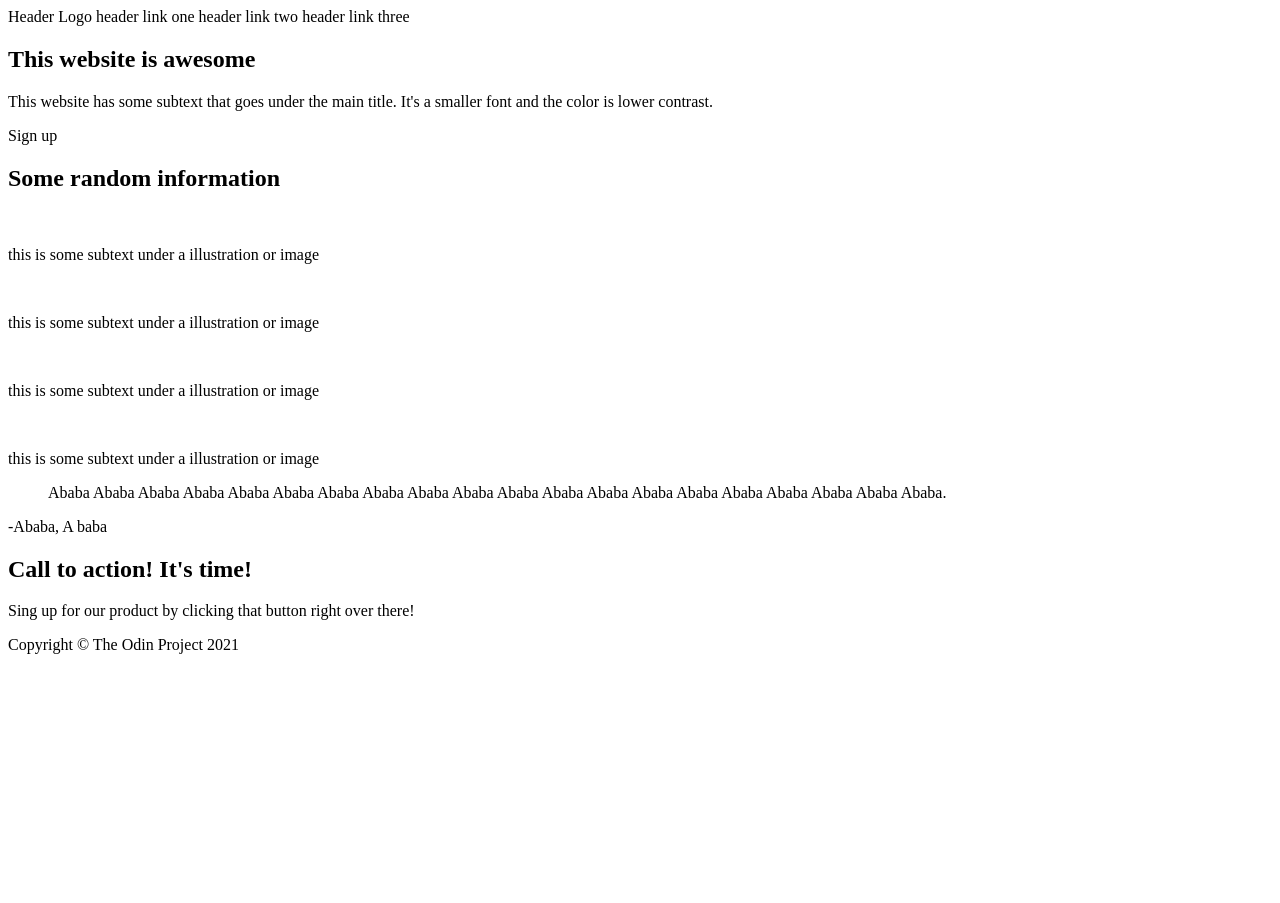
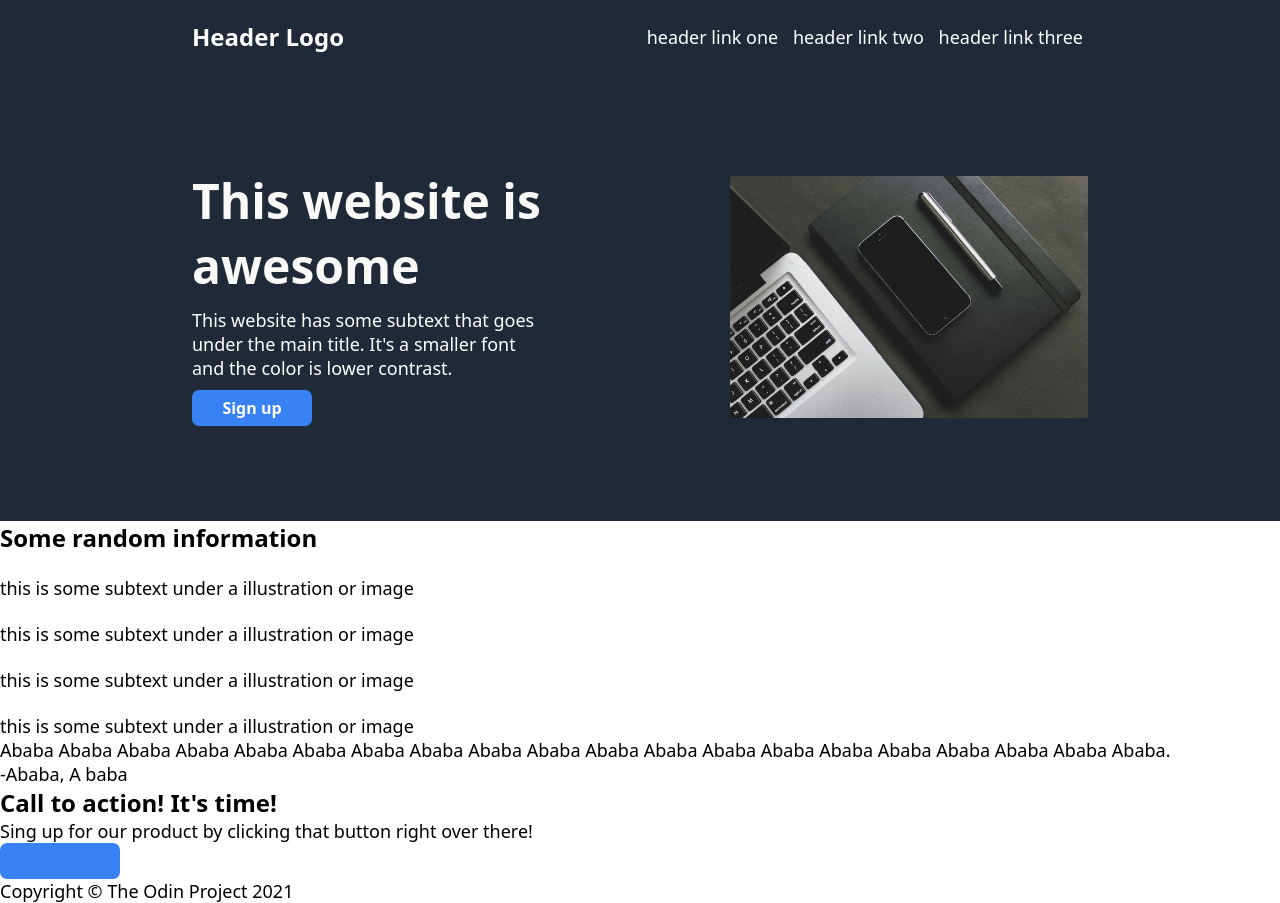
Before and after one commit to AdrianoCz/odin-landing-page, a plain HTML site: page index.html in a window 1280 px wide. Before the commit the page ends 800 px from the top, so only its background shows below. Drawn offline with Linux system fonts and the light colour scheme.

Commit message:
Finnish the styling on header and desc & add image

```diff
--- a/index.html
+++ b/index.html
@@ -4,23 +4,31 @@
     <meta charset="UTF-8" />
     <meta name="viewport" content="width=device-width, initial-scale=1.0" />
     <title>Document</title>
+    <link rel="stylesheet" href="styles.css">
   </head>
   <body>
     <header>
       <nav>
         <span>Header Logo</span>
+        <div>
           <a>header link one</a>
           <a>header link two</a>
           <a>header link three</a>
+        </div>
       </nav>
       <main>
-        <section>
+        <section class="desc">
+          <div class="descDiv">
           <h1>This website is awesome</h1>
           <p>
             This website has some subtext that goes under the main title. It's a
             smaller font and the color is lower contrast.
           </p>
           <div class="button">Sign up</div>
+          </div>
+          <div class="descDiv">
+            <img src="pen-4337521_1280.jpg" alt="" srcset="">
+          </div>
         </section>
         <section>
           <h2>Some random information</h2>
@@ -55,7 +63,9 @@
         <section>
           <div>
             <h2>Call to action! It's time!</h2>
-                <p>Sing up for our product by clicking that button right over there!</p>
+            <p>
+              Sing up for our product by clicking that button right over there!
+            </p>
             <div class="button"></div>
           </div>
         </section>
--- a/styles.css
+++ b/styles.css
@@ -0,0 +1,65 @@
+*{
+    margin: 0;
+    padding: 0;
+}
+body{
+    font-family: system-ui, -apple-system, BlinkMacSystemFont, 'Segoe UI', Roboto, Oxygen, Ubuntu, Cantarell, 'Open Sans', 'Helvetica Neue', sans-serif;
+
+}
+p{
+    font-size: 18px;
+}
+nav{
+    display: flex;
+    justify-content: space-between;
+    padding: 20px 15dvw;
+    background-color: #1f2937;
+    color: white;
+    align-items: center;
+    font-size: 18px;
+}
+nav span {
+    font-size: 24px;
+    font-weight: bold;
+}
+nav div > *{
+    margin: 0px 5px;
+}
+nav a{
+    font-weight:300;
+}
+.desc{
+    background-color: #1f2937;
+    color: white;
+    height: 56dvh;
+    padding:0px  15dvw;
+    display: flex;
+    align-items: center;
+    justify-content: space-between;
+}
+.desc h1{
+    font-size: 48px;
+    color: #f9faf8;
+}
+.descDiv {
+    width: 40%;
+    margin: 0;
+    gap: 10px;
+    height: fit-content;
+    display: flex;
+    flex-direction: column;
+}
+.button{
+    width: 120px;
+    background-color: #3882f6;
+    height: 36px;
+    text-align: center;
+    display: flex;
+    justify-content: center;
+    align-items: center;
+    border-radius: 7px;
+    font-weight: 700;
+}
+.descDiv img{
+    width: 100%;
+}
```
Also changed, not shown: pen-4337521_1280.jpg (added). Lines whose indentation alone changed are shown as unchanged.
